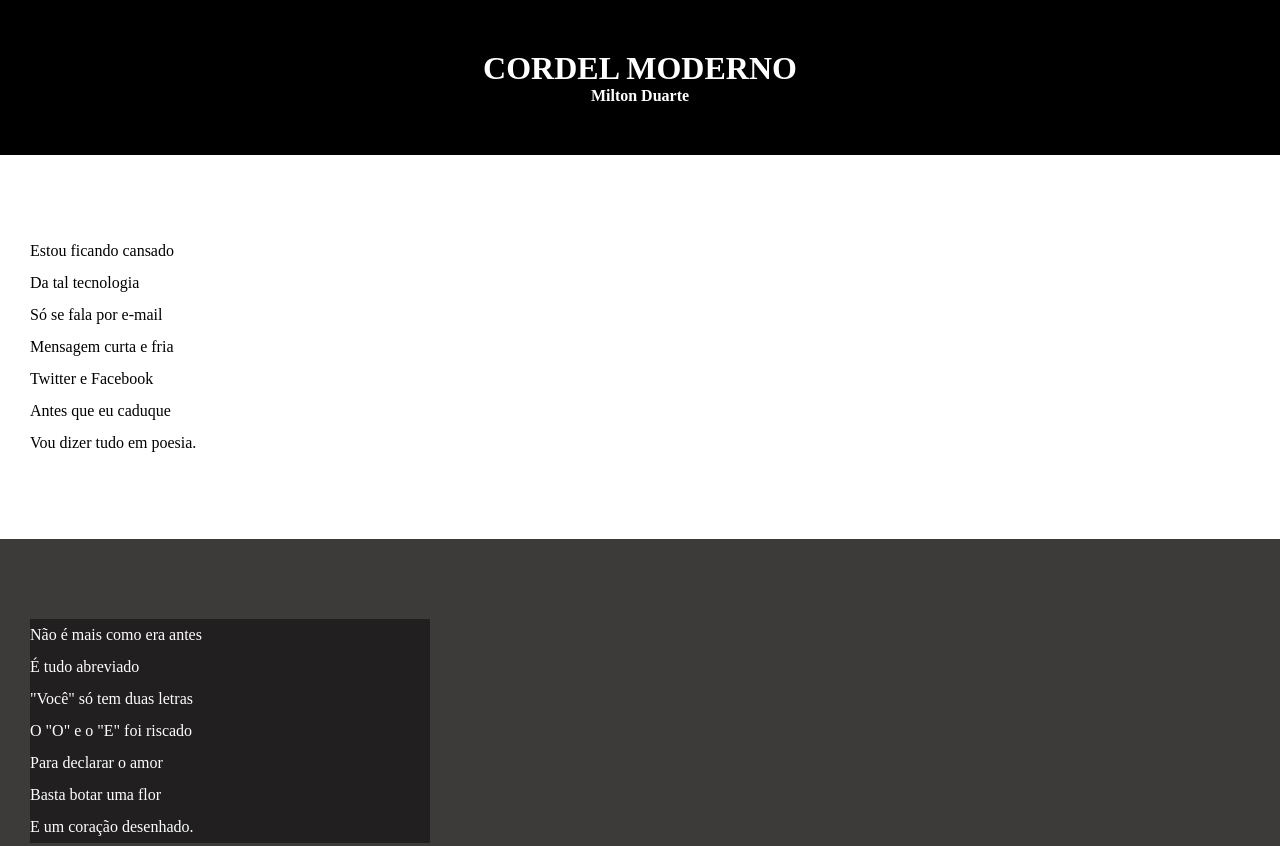
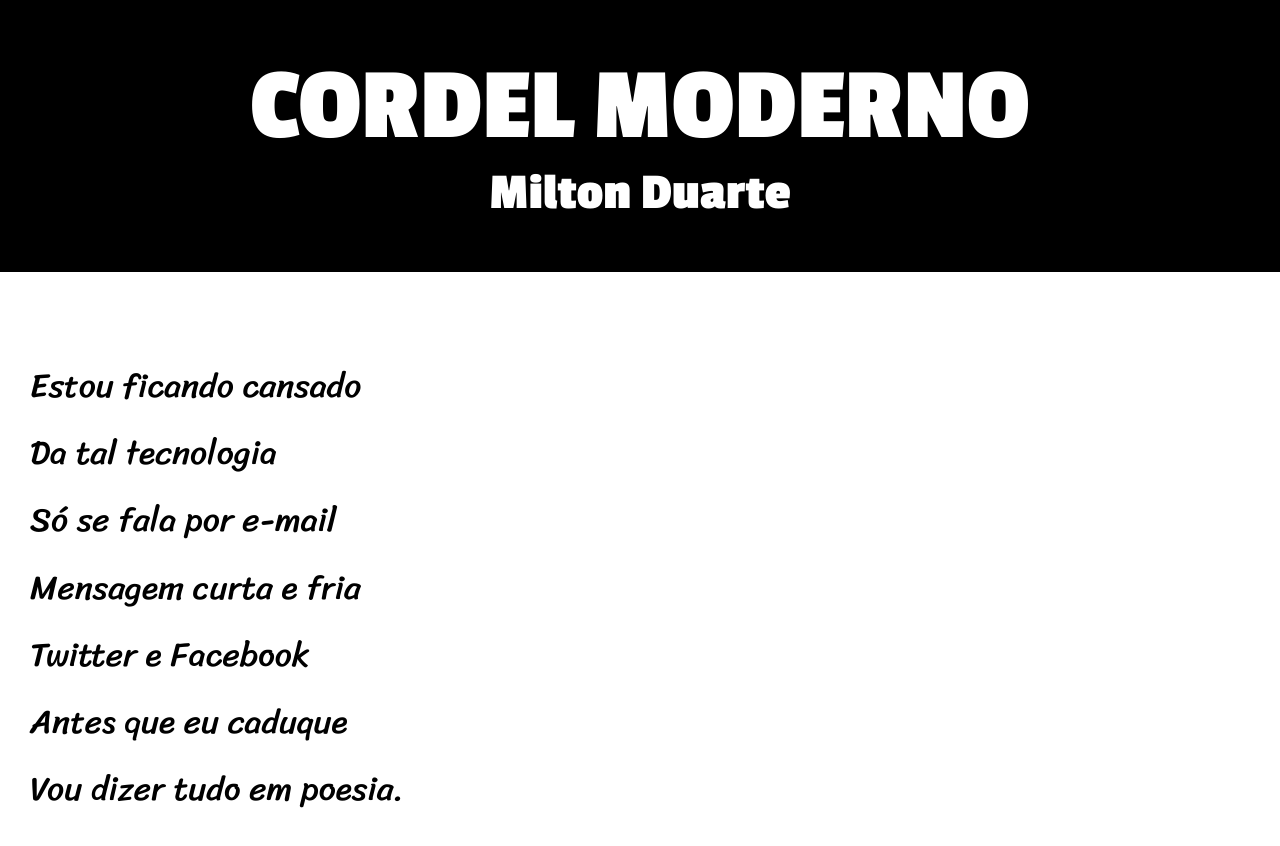
Before and after one commit to victoralves87/projeto-cordel, a plain HTML site: page imagens/index.html in a window 1280 px wide. Shown: the top 846 px of the page. Drawn offline with Linux system fonts and the light colour scheme.

Commit message:
atualizando fontes

```diff
--- a/imagens/estilo/style.css
+++ b/imagens/estilo/style.css
@@ -1,4 +1,14 @@
 @charset "utf-08";
+
+@import url('https://fonts.googleapis.com/css2?family=Sriracha&display=swap');
+
+@import url('https://fonts.googleapis.com/css2?family=Passion+One:wght@400;700&display=swap');
+
+:root{
+    --font01: Verdana, Geneva, Tahoma, sans-serif;
+    --font02: 'Passion One', cursive;
+    --font03: 'sriracha', cursive;
+}
 
 *{
     margin: 0px;
@@ -9,6 +19,7 @@
 html, body{
     background-color: darkgray;
     min-height: 100vh;
+    font-family: var(--font01);
 
 }
 
@@ -16,11 +27,13 @@ header{
     background-color: black;
     color: white;
     text-align: center;
-
+    font-family: var(--font02);
+    font-size: 6.5vh;
 }
 
 header > h1{
     padding-top: 50px;
+
 
 }
 
@@ -46,6 +59,9 @@ section{
     padding-bottom: 10vh;
     line-height: 2em;
     padding-left: 30px;
+    font-family: var(--font03);
+    font-size: 4.2vh;
+
 
 
 }
```
